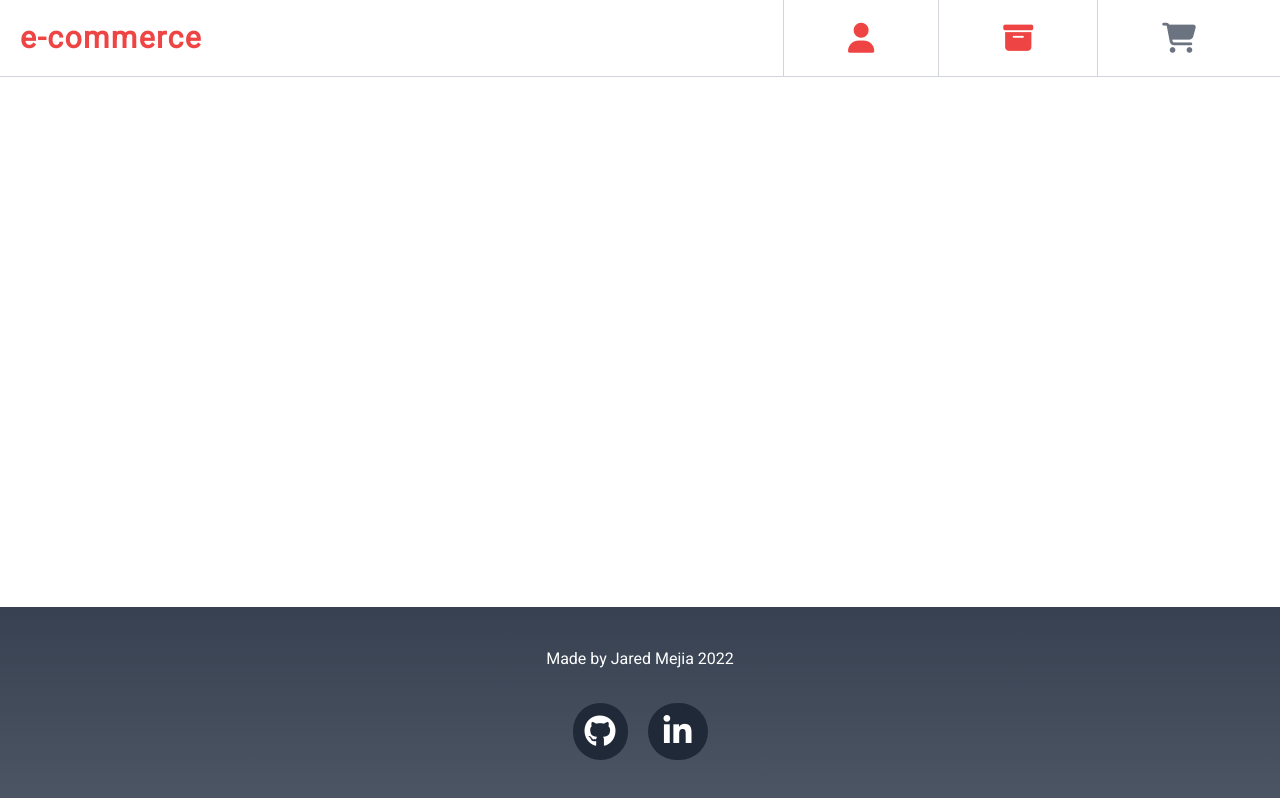
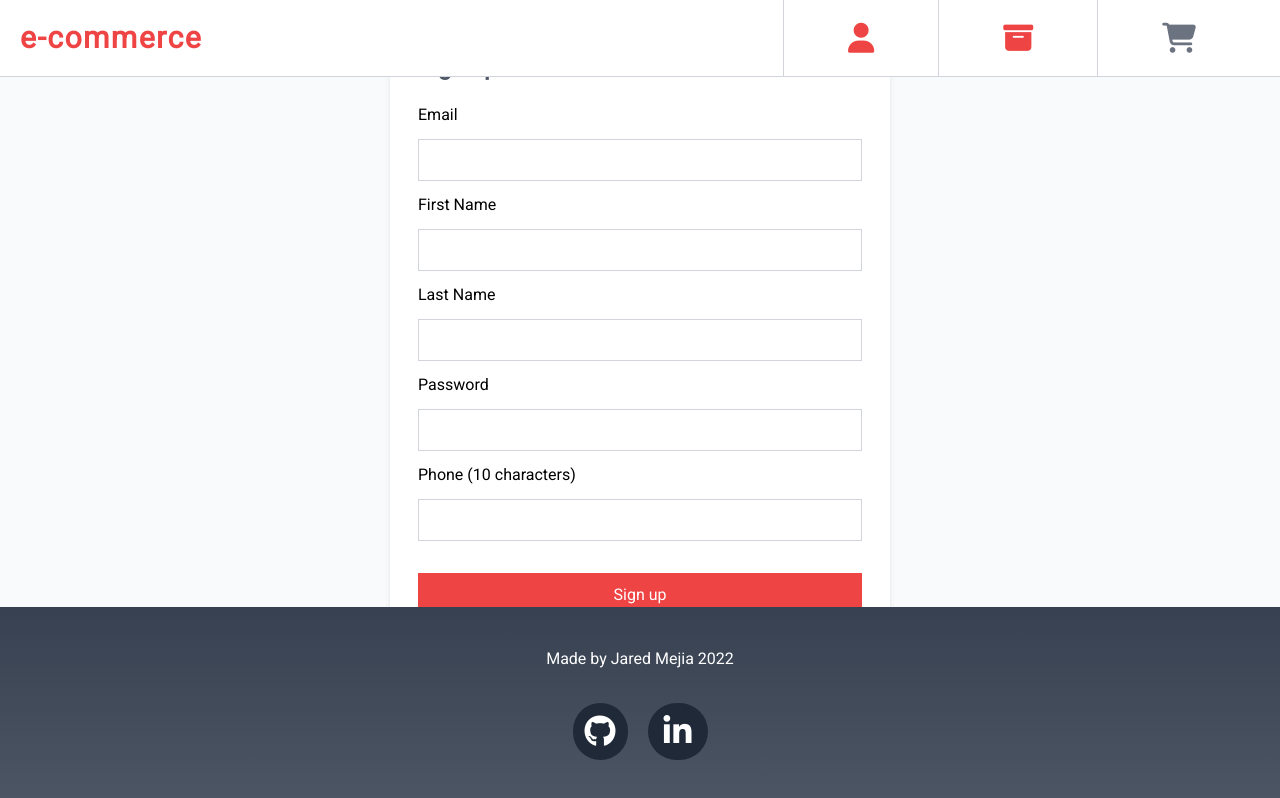
Before and after one commit to EJaredMejia/E-commerce-Api, a React (Vite) app: page /#/signup in a window 1280 px wide. Built offline with nearby package versions, Linux system fonts and the light colour scheme; a web font is replaced by a local one.

Commit message:
main app done

```diff
--- a/package.json
+++ b/package.json
@@ -12,6 +12,8 @@
     "axios": "^0.27.2",
     "react": "^18.0.0",
     "react-dom": "^18.0.0",
+    "react-hook-form": "^7.34.0",
+    "react-modal": "^3.15.1",
     "react-redux": "^8.0.2",
     "react-router-dom": "^6.3.0",
     "react-spinners": "^0.13.3"
--- a/src/App.css
+++ b/src/App.css
@@ -20,10 +20,10 @@ body {
   transition: transform 0.3s !important;
   display: inline-block !important;
   transform: rotatex(180deg) !important;
-/* ^^ Change this */
+  /* ^^ Change this */
 }
 
-.rotate-down{
+.rotate-down {
   transition: transform 0.3s !important;
   display: inline-block !important;
   transform: rotatex(0deg) !important;
@@ -53,33 +53,63 @@ body {
   transition: max-width 0.3s ease-in;
 }
 
-.change-height{
+.change-height {
   overflow-y: auto;
   margin: auto;
   height: 20vh;
 }
 
+.adjust-modal {
+  box-shadow: 0 0 8px rgb(209, 209, 209);
+  background-color: white;
+  padding: 1rem;
+  position: absolute;
+  top: 16%;
+  overflow-y: auto;
+  left: 15%;
+  transform: translate(-50% -50%);
+  height: 75%;
+  max-height: 36.5rem;
+  width: 70%;
+  max-width: 50rem;
+}
+
 @media (min-height: 576px) {
-  .change-height{
+  .change-height {
     height: 50vh;
   }
+
 }
 
 
 @media (min-height: 768px) {
-  .change-height{
+  .change-height {
     height: 66vh;
   }
 }
 
 @media (min-height: 992px) {
-  .change-height{
+  .change-height {
     height: 70vh;
   }
 }
 
 @media (min-height: 1200px) {
-  .change-height{
+  .change-height {
     height: 80vh;
   }
 }
+
+@media (min-width: 992px) {
+  .adjust-modal {
+    left: 32%;
+    max-width: 40rem;
+  }
+}
+
+@media (min-width: 1200px) {
+  .adjust-modal {
+    left: 30%;
+    max-width: 55rem;
+  }
+}
--- a/src/App.jsx
+++ b/src/App.jsx
@@ -1,4 +1,3 @@
-import { useState } from "react";
 import { useSelector } from "react-redux";
 import { HashRouter, Routes, Route } from "react-router-dom";
 import "./App.css";
@@ -10,6 +9,7 @@ import NavBar from "./Components/NavBar";
 import ProductDetail from "./Components/ProductDetail";
 import ProtectedRoutes from "./Components/ProtectedRoutes";
 import Purchases from "./Components/Purchases";
+import SignUp from "./Components/SignUp";
 
 function App() {
   const isLoading = useSelector((state) => state.app.isLoading);
@@ -22,6 +22,7 @@ function App() {
         <Route path="/" element={<Home />} />
         <Route path="/product/:id" element={<ProductDetail />} />
         <Route path="/login" element={<Login />} />
+        <Route path="/signup" element={<SignUp />} />
         <Route element={<ProtectedRoutes />}>
           <Route path="/purchases" element={<Purchases />} />
         </Route>
--- a/src/Components/CartSideBar.jsx
+++ b/src/Components/CartSideBar.jsx
@@ -5,8 +5,10 @@ import {
   getCartThunk,
   updateCartThunk,
 } from "../store/slices/cart.slice";
+import CheckoutModal from "./CheckoutModal";
 
-const CartSideBar = ({ isCartVisible }) => {
+const CartSideBar = ({ isCartVisible, setIsCartVisible }) => {
+  const [isCheckoutModalOpen, setIsCheckoutModalOpen] = useState(false);
   const dispatch = useDispatch();
   let totalVar = 0;
   const [total, setTotal] = useState(0);
@@ -53,6 +55,19 @@ const CartSideBar = ({ isCartVisible }) => {
     dispatch(deleteCartThunk(user.token, id));
   };
 
+  const checkoutClick = () => {
+    if (shoppingCart.length > 0) {
+      setIsCheckoutModalOpen(true);
+      setIsCartVisible(false);
+    } else {
+      alert("The shopping cart is empty");
+    }
+  };
+
+  const closeCheckoutModal = () => {
+    setIsCheckoutModalOpen(false);
+  };
+
   return (
     <div
       className={`w-[20rem] z-50 block fixed right-0 ${
@@ -64,7 +79,7 @@ const CartSideBar = ({ isCartVisible }) => {
       </h3>
       <ul className="mr-1 change-height">
         {shoppingCart.map((cart) => (
-          <li className="border-b-2 border-gray-300 py-1 px-5 ">
+          <li key={cart.id} className="border-b-2 border-gray-300 py-1 px-5 ">
             <p className="mb-2">{cart.title}</p>
             <p className="mb-2">
               $ {cart.price * cart.productsInCart.quantity}
@@ -89,7 +104,7 @@ const CartSideBar = ({ isCartVisible }) => {
                 </p>
               </div>
               <button onClick={() => deleteCart(cart.id)} className="order-5">
-                <i class="fa-solid fa-trash-can text-red-500"></i>
+                <i className="fa-solid fa-trash-can text-red-500"></i>
               </button>
             </div>
           </li>
@@ -101,11 +116,18 @@ const CartSideBar = ({ isCartVisible }) => {
             <p className="text-gray-500">Total: </p>
             <p className="font-bold">$ {total}</p>
           </div>
-          <button className="bg-red-500 text-white text-center p-2 w-full mt-8">
+          <button
+            onClick={checkoutClick}
+            className="bg-red-500 text-white text-center p-2 w-full mt-8"
+          >
             Checkout
           </button>
         </div>
       </div>
+      <CheckoutModal
+        isCheckoutModalOpen={isCheckoutModalOpen}
+        closeCheckoutModal={closeCheckoutModal}
+      />
     </div>
   );
 };
--- /dev/null
+++ b/src/Components/CheckoutModal.jsx
@@ -0,0 +1,86 @@
+import React from "react";
+import { useForm } from "react-hook-form";
+import Modal from "react-modal";
+import { useDispatch } from "react-redux";
+import { purchaseCartThunk } from "../store/slices/cart.slice";
+
+const CheckoutModal = ({ isCheckoutModalOpen, closeCheckoutModal }) => {
+  const { register, handleSubmit, reset } = useForm();
+
+  const restoreForm = () => {
+    reset({
+      street: "",
+      colony: "",
+      zipCode: "",
+      city: "",
+      references: "",
+    });
+  };
+
+  const dispatch = useDispatch();
+
+  const purchaseCart = (data) => {
+    const user = JSON.parse(localStorage.getItem("user"));
+    dispatch(purchaseCartThunk(user.token, data));
+    closeCheckoutModal();
+    restoreForm();
+  };
+  return (
+    <Modal
+      isOpen={isCheckoutModalOpen}
+      onRequestClose={closeCheckoutModal}
+      className="adjust-modal"
+    >
+      <form
+        className="flex flex-col gap-3 p-3 pb-0"
+        onSubmit={handleSubmit(purchaseCart)}
+      >
+         <i onClick={closeCheckoutModal} className="fa-solid fa-x fa-lg absolute right-8 top-8 cursor-pointer text-gray-600"></i>
+        <h2 className="font-bold text-gray-800">Send to:</h2>
+        <label htmlFor="street">Street</label>
+        <input
+          required
+          className="p-2 border border-gray-300"
+          type="text"
+          id="street"
+          {...register("street")}
+        />
+        <label htmlFor="colony">Colony</label>
+        <input
+          required
+          className="p-2 border border-gray-300"
+          type="text"
+          id="colony"
+          {...register("colony")}
+        />
+        <label htmlFor="zipCode">Zip Code</label>
+        <input
+          required
+          className="p-2 border border-gray-300"
+          type="number"
+          id="zipCode"
+          {...register("zipCode")}
+        />
+        <label htmlFor="city">City</label>
+        <input
+          required
+          className="p-2 border border-gray-300"
+          type="text"
+          id="city"
+          {...register("city")}
+        />
+        <label htmlFor="references">References</label>
+        <input
+          required
+          className="p-2 border border-gray-300"
+          type="text"
+          id="references"
+          {...register("references")}
+        />
+        <button className="bg-red-500 text-white p-3">Purchase products</button>
+      </form>
+    </Modal>
+  );
+};
+
+export default CheckoutModal;
--- a/src/Components/Login.jsx
+++ b/src/Components/Login.jsx
@@ -96,7 +96,7 @@ const Login = () => {
           </form>
           <p className="mt-5 text-xs tracking-wide">
             Don't have an account?{" "}
-            <span className="text-blue-400 cursor-pointer">Sign up</span>
+            <span onClick={()=>navigate("/signup")} className="text-blue-400 cursor-pointer">Sign up</span>
           </p>
         </div>
       ) : (
--- a/src/Components/NavBar.jsx
+++ b/src/Components/NavBar.jsx
@@ -16,6 +16,7 @@ const NavBar = () => {
       setIsCartVisible(!isCartVisible);
     } else {
       dispatch(setIsMessage("you need to log in to see your cart shop"));
+      navigate('/login');
     }
   };
 
@@ -49,7 +50,7 @@ const NavBar = () => {
           } cursor-pointer fa-solid sm:text-2xl text-xl fa-cart-shopping lg:border-l lg:px-16 lg:py-5 lg:border-gray-300 lg:text-3xl`}
         ></i>
       </div>
-      {userLocal && <CartSideBar isCartVisible={isCartVisible} />}
+      {userLocal && <CartSideBar isCartVisible={isCartVisible} setIsCartVisible={setIsCartVisible}/>}
     </nav>
   );
 };
--- a/src/Components/ProductDetail.jsx
+++ b/src/Components/ProductDetail.jsx
@@ -45,34 +45,29 @@ const ProductDetail = () => {
     setQuantityProducts(quantityProducts + 1);
   };
 
-  const addToCart = () =>{
+  const addToCart = () => {
     const user = JSON.parse(localStorage.getItem("user"));
-    if(shoppingCart.length > 0){
-      shoppingCart.find((productShop) => {
-        if (productShop.id === id) {
+    let isProductAllreadyInCart = false;
+    const idProduct = Number(id);
+    shoppingCart.find((product) => {
+      if (product.id === idProduct) {
+        isProductAllreadyInCart = true;
         const newProductCart = {
-            id: id,
+          id: idProduct,
           newQuantity: quantityProducts,
         };
         dispatch(updateCartThunk(user.token, newProductCart));
         return true;
-        } else {
-          const newProductCart = {
-            id: id,
-            quantity: quantityProducts,
-          };
-          dispatch(addCartThunk(user.token, newProductCart));
-          return true;
       }
     });
-    } else {
+    if (isProductAllreadyInCart === false) {
       const newProductCart = {
-        id: id,
+        id: idProduct,
         quantity: quantityProducts,
       };
       dispatch(addCartThunk(user.token, newProductCart));
     }
-  }
+  };
 
   return (
     <section className="relative top-20 text-gray-600 mx-auto w-11/12 max-w-[540px] md:max-w-[900px] md:gap-8 md:grid md:grid-cols-2 md:top-28 lg:max-w-[1300px]">
@@ -164,7 +159,10 @@ const ProductDetail = () => {
           </div>
         </div>
         <div className="md:grid">
-          <button onClick={addToCart} className="cursor-pointer w-full py-4 px-3 bg-red-500 text-white mt-10 flex gap-3 justify-center items-center md:order-2">
+          <button
+            onClick={addToCart}
+            className="cursor-pointer w-full py-4 px-3 bg-red-500 text-white mt-10 flex gap-3 justify-center items-center md:order-2"
+          >
             Add to cart <i className="fa-solid fa-cart-shopping"></i>
           </button>
           <p className="text-base mt-12 leading-6 md:order-1">
--- a/src/Components/ProductsItem.jsx
+++ b/src/Components/ProductsItem.jsx
@@ -23,24 +23,26 @@ const ProductsItem = ({ product }) => {
 
   const addProductToCart = () => {
     const user = JSON.parse(localStorage.getItem("user"));
+    let isProductAllreadyInCart = false;
     if (shoppingCart.length > 0) {
       shoppingCart.find((productShop) => {
         if (productShop.id === product.id) {
+          isProductAllreadyInCart = true;
           const newProductCart = {
             id: product.id,
             newQuantity: productShop.productsInCart.quantity + 1,
           };
           dispatch(updateCartThunk(user.token, newProductCart));
           return true;
-        } else {
-          const newProductCart = {
-            id: product.id,
-            quantity: 1,
-          };
-          dispatch(addCartThunk(user.token, newProductCart));
-          return true;
         }
       });
+      if (isProductAllreadyInCart === false) {
+        const newProductCart = {
+          id: product.id,
+          quantity: 1,
+        };
+        dispatch(addCartThunk(user.token, newProductCart));
+      }
     } else {
       const newProductCart = {
         id: product.id,
--- a/src/Components/PurchasesItem.jsx
+++ b/src/Components/PurchasesItem.jsx
@@ -29,15 +29,18 @@ const PurchasesItem = ({ purchase }) => {
             {months[parseInt(arrayDate[1] - 1)]} {parseInt(arrayDate[2])},{" "}
             {parseInt(arrayDate[0])}
           </h3>
-          <div className="text-sm mx-auto text-gray-600 p-3 gap-y-7 grid grid-cols-3 justify-items-end items-center sm:w-[25rem] md:p-7 md:w-[34rem]">
+          <div className="p-7 text-sm mx-auto text-gray-600  sm:w-[25rem] md:w-[34rem]">
             {purchase.cart.products.map((product) => (
-              <>
+              <div
+                className="gap-y-7 grid grid-cols-3 justify-items-end items-center"
+                key={product.id}
+              >
                 <p>{product.title}</p>
                 <p className="border border-gray-300 w-[3rem] flex justify-center items-center py-1 px-6">
                   {product.quantity}
                 </p>
                 <p>$ {product.price}</p>
-              </>
+              </div>
             ))}
           </div>
         </li>
--- /dev/null
+++ b/src/Components/SignUp.jsx
@@ -0,0 +1,105 @@
+import axios from "axios";
+import React from "react";
+import { useForm } from "react-hook-form";
+import { useDispatch } from "react-redux";
+import { useNavigate } from "react-router-dom";
+import { setIsLoading } from "../store/slices/isLoading.slice";
+
+const SignUp = () => {
+  const navigate = useNavigate();
+  document.body.style.paddingBottom = "0px";
+  const dispatch = useDispatch();
+
+  const { register, handleSubmit } = useForm();
+
+  const signUpUser = (data) => {
+    data.role = "normal";
+    dispatch(setIsLoading(true));
+    axios
+      .post("https://ecommerce-api-react.herokuapp.com/api/v1/users", data)
+      .then(() => {
+        const autoLoginObject = {
+          email: data.email,
+          password: data.password,
+        };
+        axios
+          .post(
+            `https://ecommerce-api-react.herokuapp.com/api/v1/users/login`,
+            autoLoginObject
+          )
+          .then((res) => {
+            localStorage.setItem("user", JSON.stringify(res.data.data));
+            navigate("/login");
+          });
+      })
+      .catch(() => alert("email already taken"))
+      .finally(() => dispatch(setIsLoading(false)));
+  };
+
+  return (
+    <section className="flex justify-center items-center w-full h-[85vh] relative bg-gray-50 top-3">
+      <div className="relative bg-white shadow-md rounded p-7 w-11/12 max-w-[500px]">
+        <h3 className="font-semibold text-gray-600 text-2xl">Sign up</h3>
+        <form
+          onSubmit={handleSubmit(signUpUser)}
+          className="flex flex-col gap-3 mt-5"
+        >
+          <label htmlFor="emailSignUp">Email</label>
+          <input
+            {...register("email")}
+            required
+            type="email"
+            id="emailSignUp"
+            className="border border-gray-300 p-2"
+          />
+          <label htmlFor="firstSignUp">First Name</label>
+          <input
+            {...register("firstName")}
+            required
+            type="text"
+            id="firstNameSignUp"
+            className="border border-gray-300 p-2"
+          />
+          <label htmlFor="lastNameSignUp">Last Name</label>
+          <input
+            {...register("lastName")}
+            required
+            type="lastName"
+            id="lastNameSignUp"
+            className="border border-gray-300 p-2"
+          />
+          <label htmlFor="passwordSignUp">Password</label>
+          <input
+            {...register("password")}
+            required
+            type="password"
+            id="passwordSignUp"
+            className="border border-gray-300 p-2"
+          />
+          <label htmlFor="phoneSignUp">Phone (10 characters)</label>
+          <input
+            {...register("phone")}
+            required
+            type="number"
+            id="phoneSignUp"
+            className="border border-gray-300 p-2"
+          />
+          <button className="text-center w-full text-white bg-red-500 p-2.5 mt-5">
+            Sign up
+          </button>
+        </form>
+        <p className="mt-5 text-xs tracking-wide">
+          Already have an account?{" "}
+          <span
+            onClick={() => navigate("/login")}
+            className="text-blue-400 cursor-pointer"
+          >
+            Login in
+          </span>
+        </p>
+      </div>
+    </section>
+  );
+};
+
+export default SignUp;
--- a/src/store/slices/cart.slice.jsx
+++ b/src/store/slices/cart.slice.jsx
@@ -21,6 +21,7 @@ export const getCartThunk = (token) => (dispatch) => {
       getConfig(token)
     )
     .then((res) => dispatch(setCart(res.data.data.cart.products)))
+    .catch((err) => dispatch(setCart([])))
     .finally(() => dispatch(setIsLoading(false)));
 };
 
@@ -59,6 +60,21 @@ export const deleteCartThunk = (token, id) => (dispatch) => {
     .finally(() => dispatch(setIsLoading(false)));
 };
 
+export const purchaseCartThunk = (token, location) => (dispatch) => {
+  dispatch(setIsLoading(true));
+  return axios
+    .post(
+      "https://ecommerce-api-react.herokuapp.com/api/v1/purchases",
+      location,
+      getConfig(token)
+    )
+    .then(() => {
+      dispatch(getCartThunk(token));
+      alert("your purchase was Successful")
+    })
+    .finally(() => dispatch(setIsLoading(false)));
+};
+
 export const { setCart } = cartSlice.actions;
 
 export default cartSlice.reducer;
```
Also changed, not shown: 1 other file (tests, documents, lock files or other folders). Lines whose indentation alone changed are shown as unchanged.
